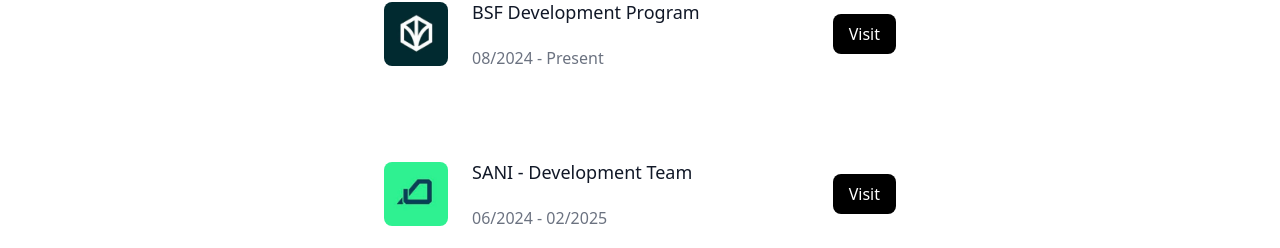
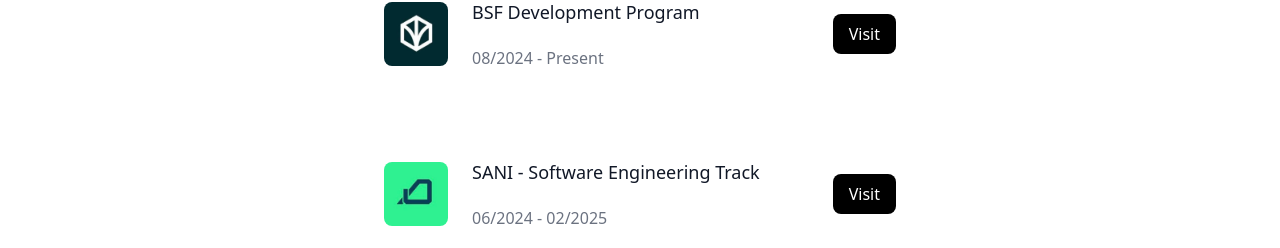
Before and after one commit to hebafaisal/portfolio, a website: page index.html in a window 1280 px wide. Shown: the part 878-1126 px from the top of the page. Drawn offline with Linux system fonts and the light colour scheme.

Commit message:
Last commit

```diff
--- a/index.html
+++ b/index.html
@@ -111,7 +111,7 @@
                 <div class="flex flex-col sm:flex-row items-center gap-4 sm:gap-6 text-center sm:text-left">
                   <img src="./images/sani.png" alt="SANI" class="h-14 w-14 sm:h-16 sm:w-16 rounded-lg object-cover" />
                   <div class="space-y-2 sm:space-y-5">
-                    <h3 class="font-medium text-base sm:text-lg text-gray-900">SANI - Development Team</h3>
+                    <h3 class="font-medium text-base sm:text-lg text-gray-900">SANI - Software Engineering Track</h3>
                     <p class="text-sm sm:text-base text-gray-500">06/2024 - 02/2025</p>
                   </div>
                 </div>
```
